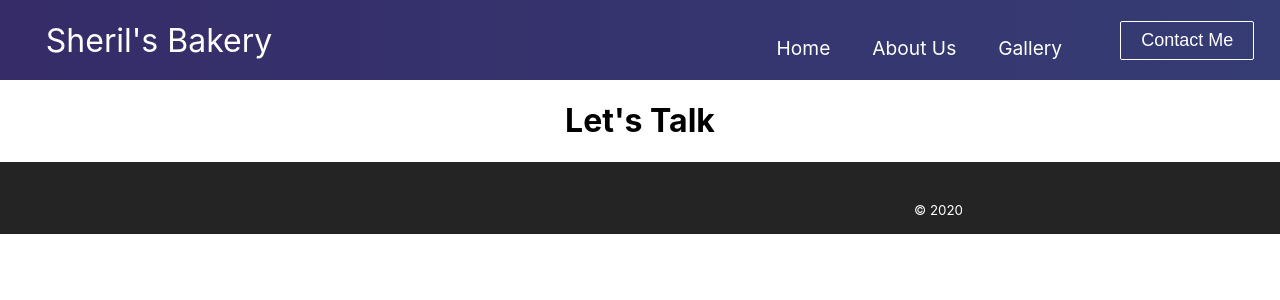
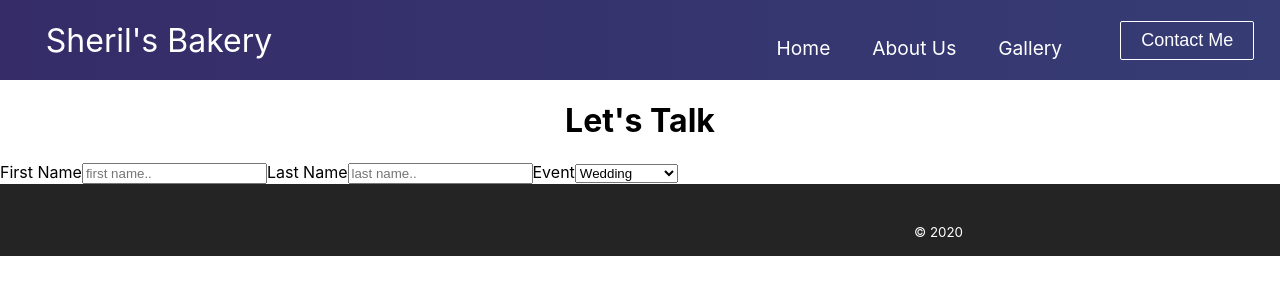
Before and after one commit to dakiddj25/SherilsBakery, a React (Create React App) app: page /ContactUs in a window 1280 px wide. Shown: the top 300 px of the page. Built offline with nearby package versions, Linux system fonts and the light colour scheme.

Commit message:
added form with name and a select box

```diff
--- a/src/components/pages/Contactus.js
+++ b/src/components/pages/Contactus.js
@@ -7,20 +7,33 @@ import Footer from '../Footer';
 
  const SignUp = () =>{
   return(
-    <>
+    <div>
 
     <h1 className='sign-up'>Let's Talk</h1>
     <div className='contact'>
-      <div className='connect'>
 
-      </div>
+     <form>
+     <label for="fname">First Name</label>
+    <input type="text" id="fname" name="firstname" placeholder="first name.."/>
 
-      <div className='phone'>
+    <label for="lname">Last Name</label>
+    <input type="text" id="lname" name="lastname" placeholder="last name.."/>
 
-      </div>
+    <label for="event">Event</label>
+    <select id="event" name="event">
+      <option value="wedding">Wedding</option>
+      <option value="birthday">Birthday</option>
+      <option value="just because">Just Because</option>
+      <option value="babyshower">Babyshower</option>
+      <option value="anniversary">Anniversary</option>
+      <option value="other">Other</option>
+    </select>
+
+     </form>
+
     </div>
     <Footer />
-      </>
+      </div>
   )
 }
 
```
